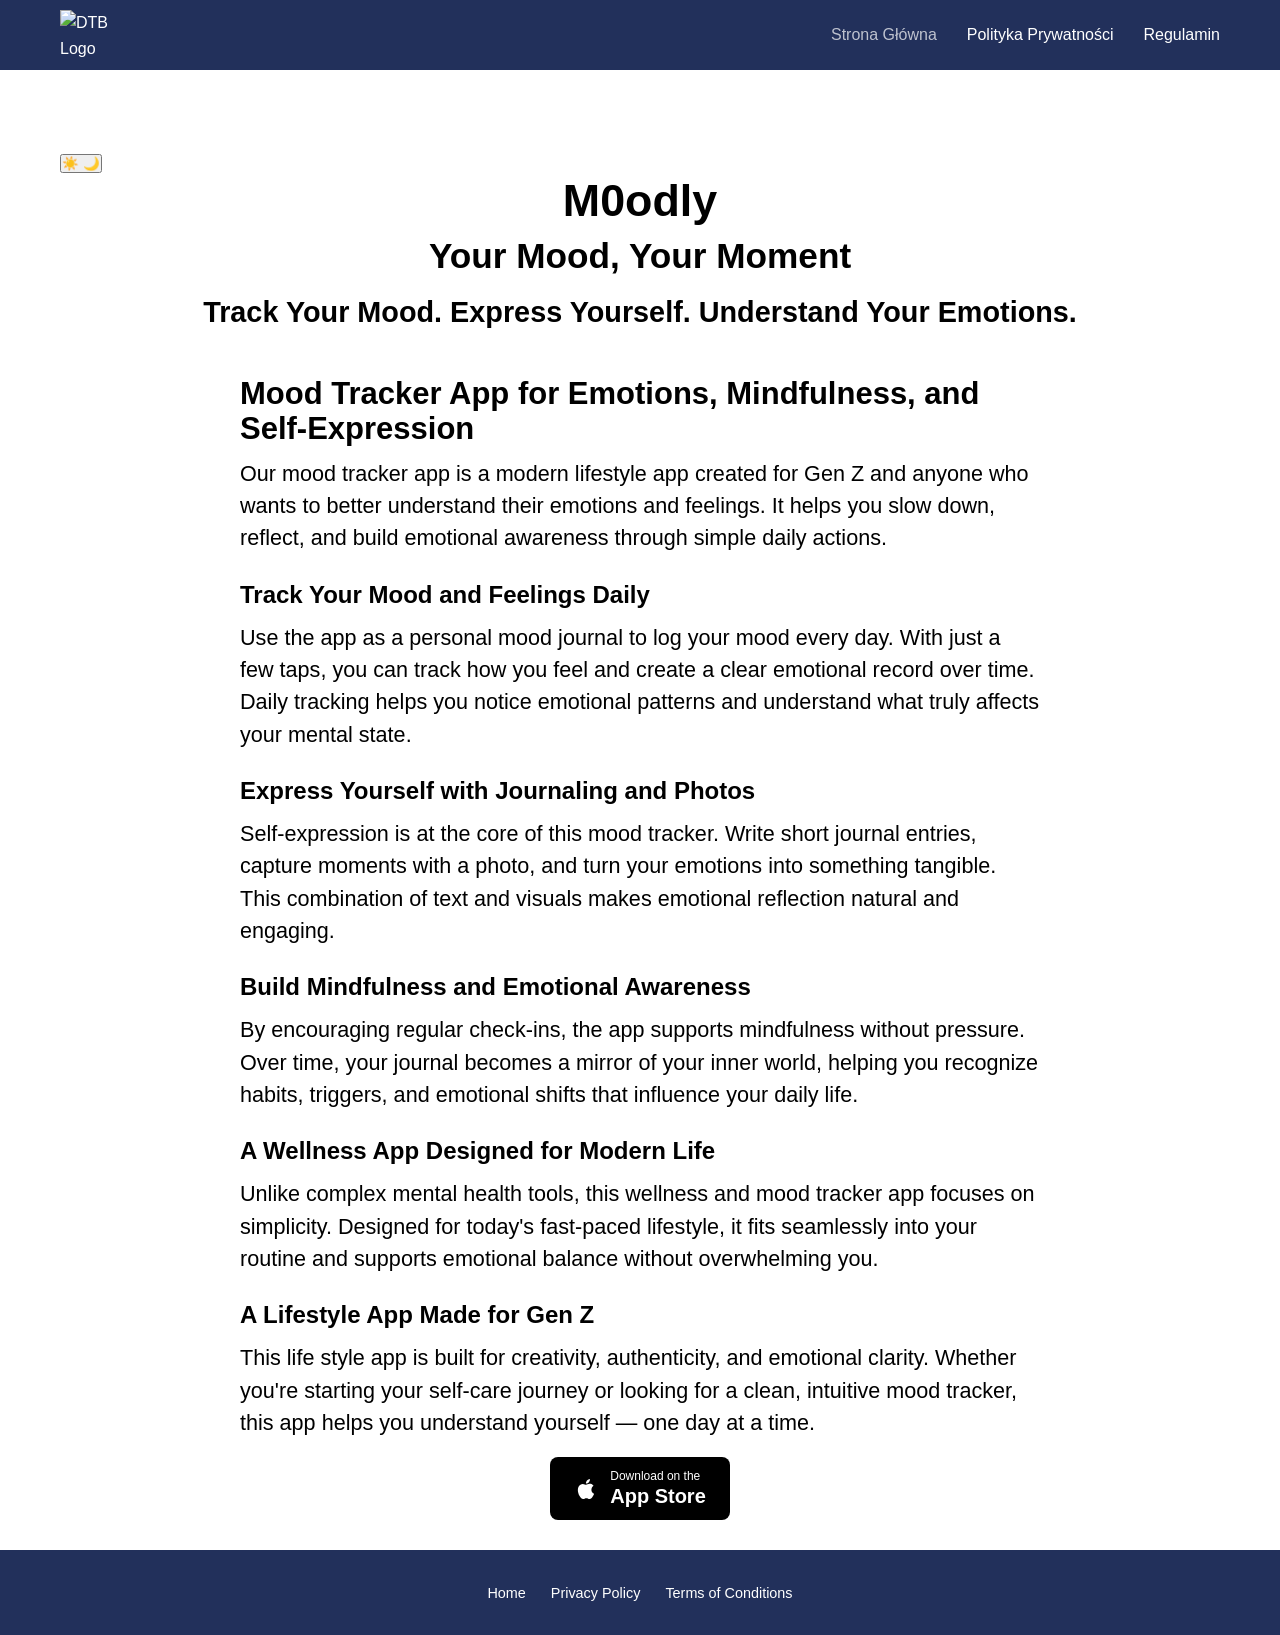
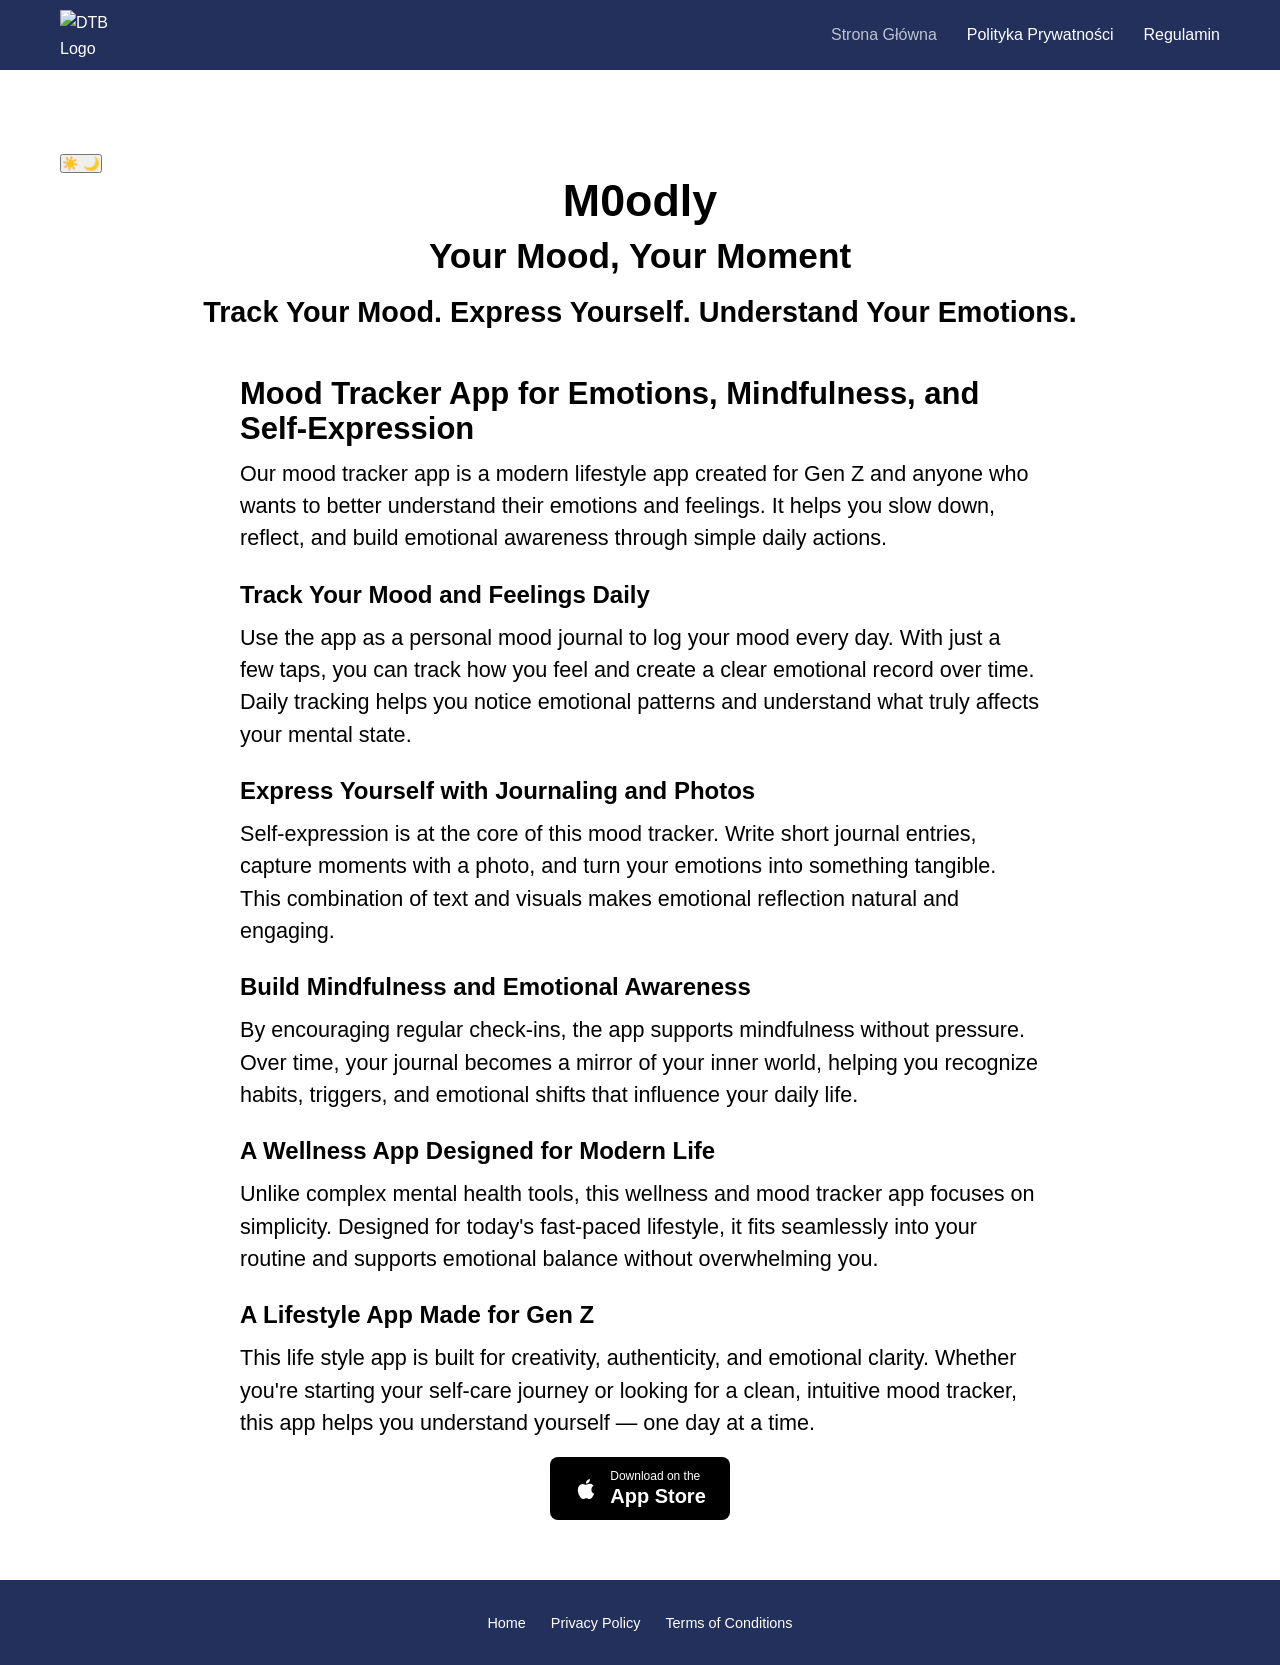

Increase vertical margin for download buttons to enhance spacing

--- a/style.css
+++ b/style.css
@@ -166,7 +166,7 @@ header .container {
 /* ================= DOWNLOAD BUTTONS (CZARNE) ================= */
 .download {
     text-align: center;
-    margin: 30px 0;
+    margin: 60px 0;
     display: flex;
     justify-content: center;
     align-items: center;
